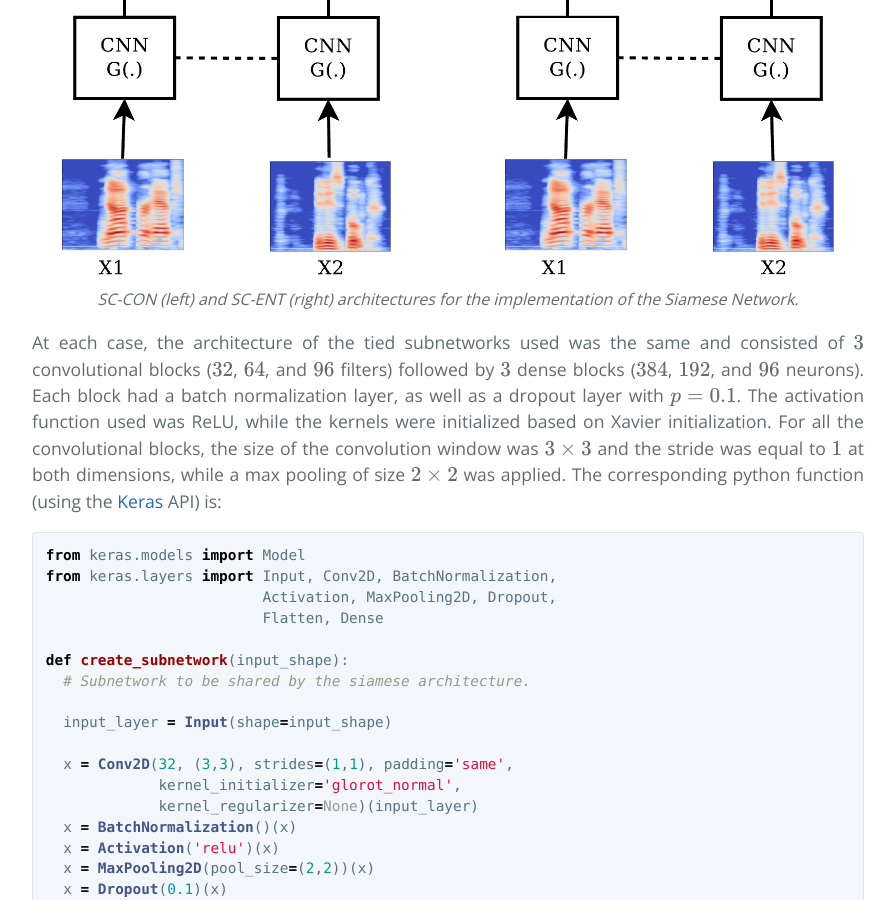
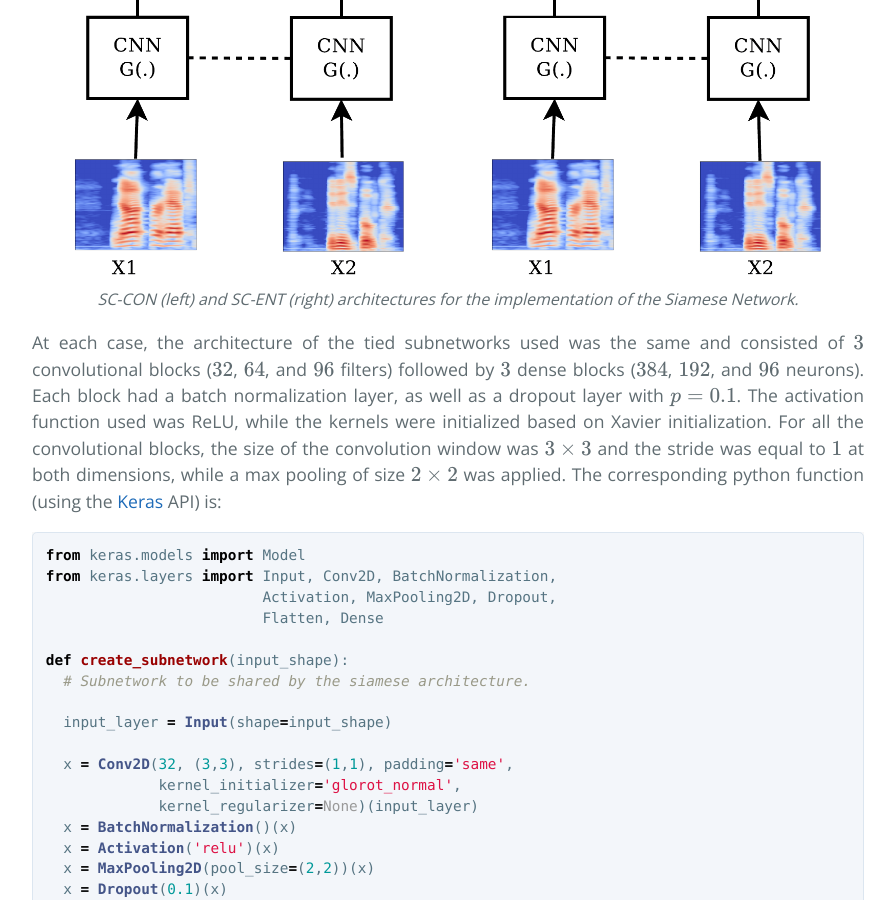
Before and after one commit to ASRlytics/sc-scd, a Jekyll site: the page built from experiments.md, in a window 1280 px wide and 900 px high, scrolled down 886 px. Shown: the whole window, without its empty margins (192-1087 px from the left). Built offline with Jekyll 4.4.1, drawn with Linux system fonts in a browser that asks for light colours; formulas are drawn with MathJax 3.

Commit message:
Update experiments.md

```diff
--- a/experiments.md
+++ b/experiments.md
@@ -13,7 +13,7 @@ use_math: true
 
 Two different architectures, depicted in the following figures - let's call them SC-CON and SC-ENT - were tried.
 
-<center><img src="content/sc-contr.png" width="40%"><font color="white">kkkkkkkkkkkk</font><img src="content/sc-enttr.png" width="40%"> </center>
+<center><img src="content/sc-contr.png" width="40%"><font color="white">___________</font><img src="content/sc-enttr.png" width="40%"> </center>
 <center><i><font size="3">SC-CON (left) and SC-ENT (right) architectures for the implementation of the Siamese Network.</font></i></center>
 
 At each case, the architecture of the tied subnetworks used was the same and consisted of $3$ convolutional blocks ($32$, $64$, and $96$ filters) followed by $3$ dense blocks ($384$, $192$, and $96$ neurons). Each block had a batch normalization layer, as well as a dropout layer with $p=0.1$. The activation function used was ReLU, while the kernels were initialized based on Xavier initialization. For all the convolutional blocks, the size of the convolution window was $3\times3$ and the stride was equal to $1$ at both dimensions, while a max pooling of size $2\times2$ was applied. The corresponding python function (using the [Keras][keras] API) is:
@@ -128,7 +128,7 @@ def create_siamese_network(input_shape, architecture):
 
 Any recording where it was desired that the speaker homogeneous regions be found by the trained system had to be split into consecutive segments of the same duration as the training segments ($1.27$sec) and each segment had to be preprocessed with the same feature extraction technique applied during the training. Adjacent segments could then be compared throught the network to decide whether the segments belong to the same or different speakers. "Adjacent" segments can be defined in two different ways as shown in the following figures.
 
-<center><img src="content/Diagram3tr.png" width="40%"><font color="white">kkkk</font><img src="content/Diagrma42tr.png" width="40%"> </center>
+<center><img src="content/Diagram3tr.png" width="40%"><font color="white">____</font><img src="content/Diagrma42tr.png" width="40%"> </center>
 <i><font size="3">Two different point of views about adjacent segments. (left): The signal is windowed in overlapping segments and 2 consecutive segments form a pair. (right): The signal is windowed in overlapping segments but each pair is formed by non-overlapping segments.</font></i>
 
 ### Evaluation Metrics
```
